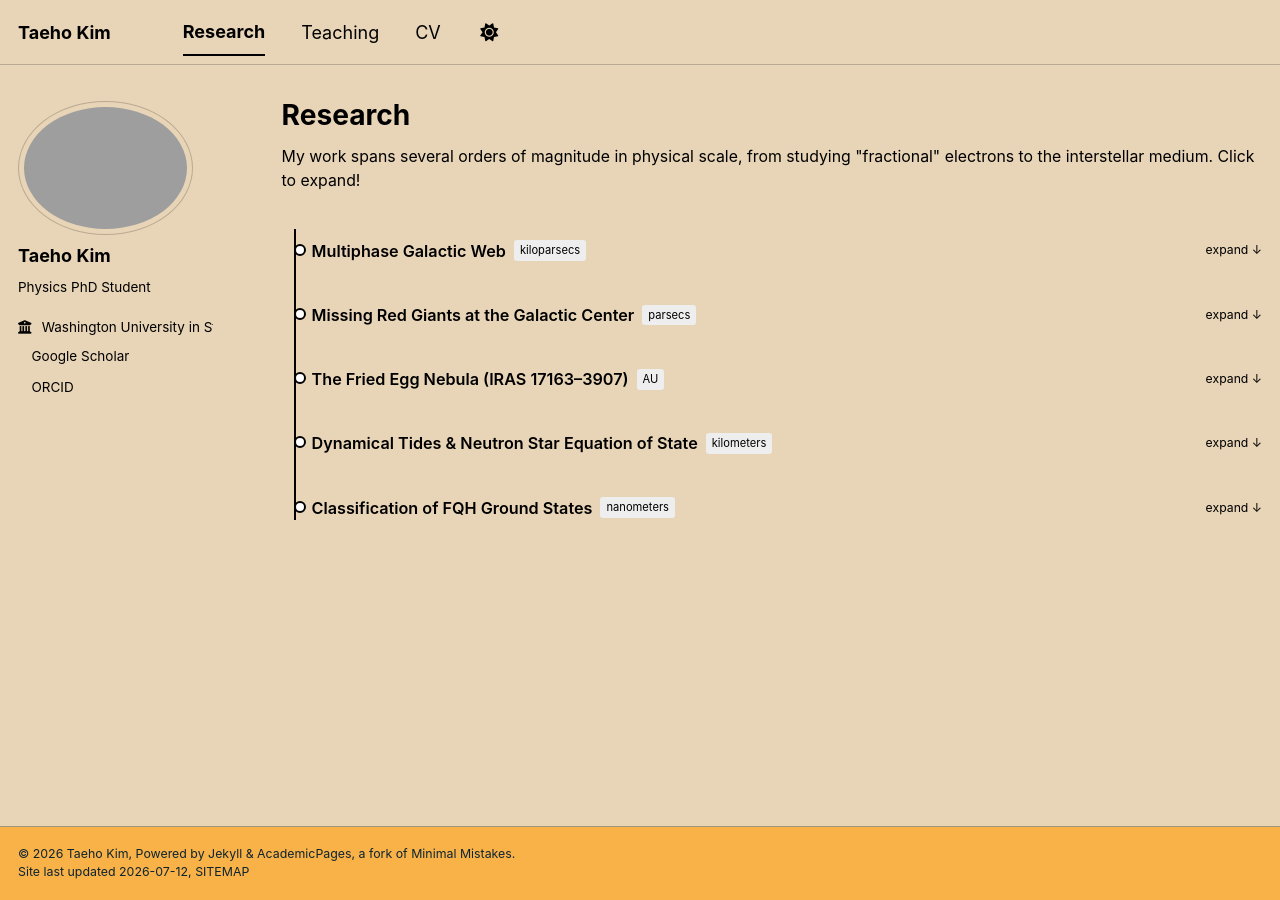
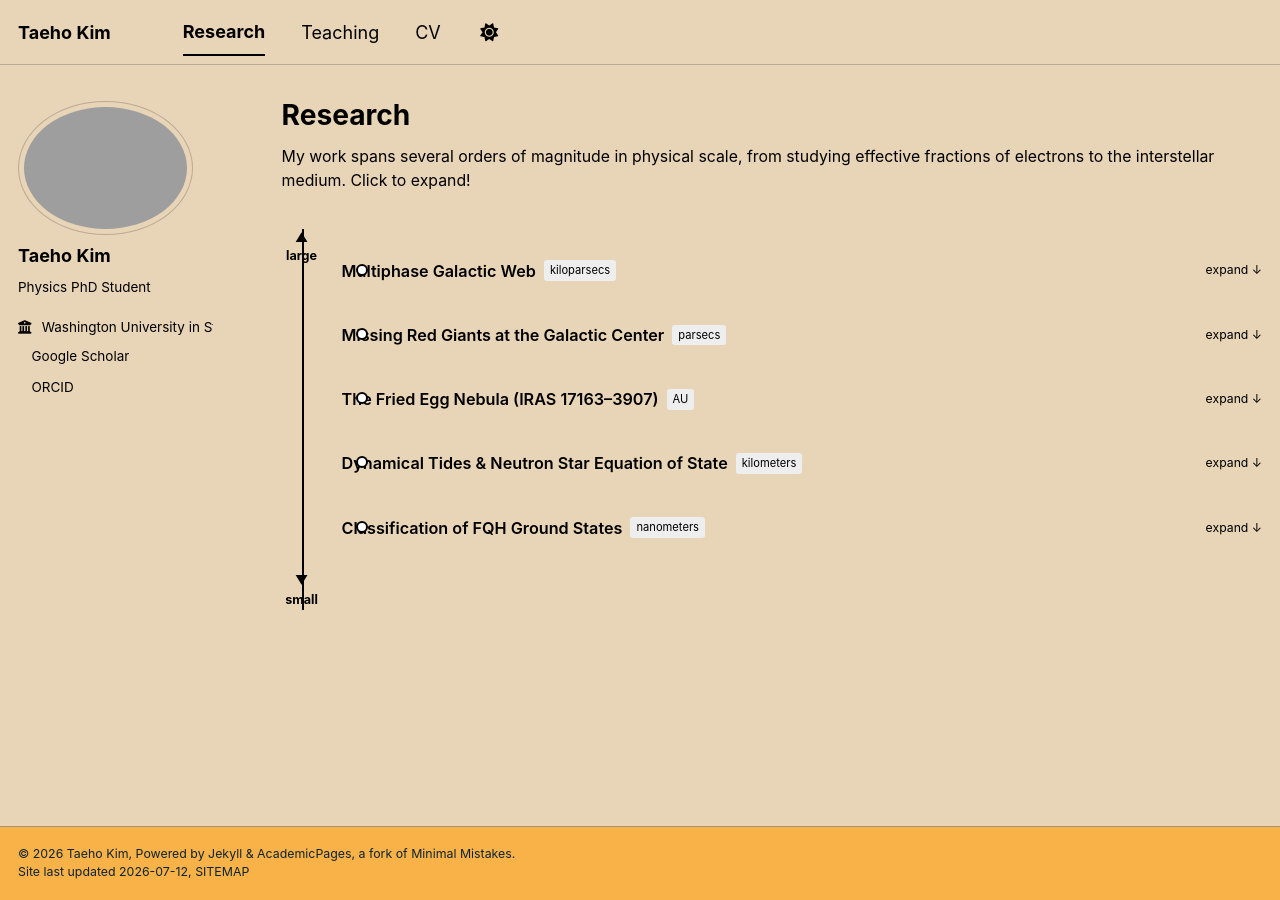
Before and after one commit to tk3411/tk3411.github.io, a Jekyll site: the page built from _pages/research.html, in a window 1280 px wide. Built offline with Jekyll 4.4.1, drawn with Linux system fonts in a browser that asks for light colours; a style sheet for code colours, icons or effects is not loaded.

Commit message:
Update research.html

```diff
--- a/_pages/research.html
+++ b/_pages/research.html
@@ -5,19 +5,20 @@ permalink: /research/
 author_profile: true
 ---
 <p style="color:#000;font-size:0.88rem;margin-bottom:2rem;">
-My work spans several orders of magnitude in physical scale, from studying "fractional" electrons to the interstellar medium. Click to expand!
+My work spans several orders of magnitude in physical scale, from studying effective fractions of electrons to the interstellar medium. Click to expand!
 </p>
 
 <style>
 .phys-timeline {
   position: relative;
-  padding-left: 30px;
-  padding-top: 10px;
+  padding-left: 60px;
+  padding-top: 30px;
+  padding-bottom: 30px;
 }
 .phys-timeline::before {
   content: '';
   position: absolute;
-  left: 12px;
+  left: 20px;
   top: 0;
   bottom: 0;
   width: 2px;
@@ -31,18 +32,18 @@ My work spans several orders of magnitude in physical scale, from studying "frac
 .phys-item::before {
   content: '';
   position: absolute;
-  left: -18px;
+  left: 20px;
   top: 5px;
   width: 12px;
   height: 12px;
   border-radius: 50%;
   background: #fff;
   border: 2px solid #000;
+  transform: translateX(-50%);
   transition: all 0.2s;
   z-index: 1;
 }
 
-/* Color Coding */
 .ism.active::before { background: #0066cc; border-color: #0066cc; }
 .ism.active .phys-body { border-left-color: #0066cc; }
 
@@ -71,9 +72,22 @@ My work spans several orders of magnitude in physical scale, from studying "frac
 .phys-concept { font-size: 0.8rem; color: #000; font-style: italic; margin: 0 0 8px; }
 .phys-desc { font-size: 0.8rem; color: #000; line-height: 1.65; margin: 0 0 8px; }
 .phys-status { font-size: 0.7rem; color: #000; margin: 0; padding-top: 8px; border-top: 1px solid #000; }
+
+.phys-axis-cap {
+  position: absolute;
+  left: 20px;
+  transform: translateX(-50%);
+  font-size: 0.7rem;
+  font-weight: bold;
+  color: #000;
+  text-align: center;
+  background: transparent;
+}
 </style>
 
 <div class="phys-timeline">
+
+  <div class="phys-axis-cap" style="top: 0px;">▲<br>large</div>
 
   <div class="phys-item ism" onclick="togglePhys(this)">
     <div class="phys-header">
@@ -140,6 +154,8 @@ My work spans several orders of magnitude in physical scale, from studying "frac
     </div>
   </div>
 
+  <div class="phys-axis-cap" style="bottom: 0px;">▼<br>small</div>
+
 </div>
 
 <script>
```
